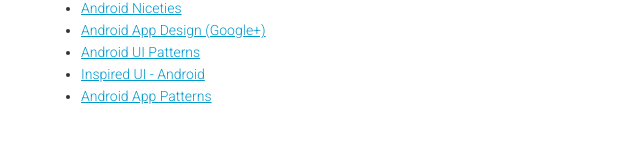
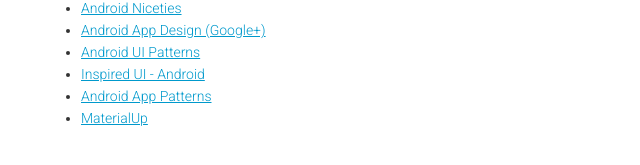
Before and after one commit to destroywerk/androiddesign.tips, a Jekyll site: the page built from index.html, in a window 1280 px wide and 900 px high, scrolled down 2896 px. Shown: the part 719-884 px from the top of the window, without its empty margins (194-834 px from the left). Built offline with Jekyll 4.4.1, drawn with Linux system fonts in a browser that asks for light colours; nearby versions of some CDN libraries; Markdown is read by kramdown in place of the engine named in the settings.

Commit message:
Add link to MaterialUp

```diff
--- a/_includes/links.html
+++ b/_includes/links.html
@@ -14,6 +14,6 @@
     <li><a href="http://www.androiduipatterns.com/">Android UI Patterns</a></li>
     <li><a href="http://android.inspired-ui.com/">Inspired UI - Android</a></li>
     <li><a href="http://www.android-app-patterns.com/">Android App Patterns</a></li>
-
+    <li><a href="http://www.materialup.com/">MaterialUp</a></li>
   </ul>
 </div>
```
